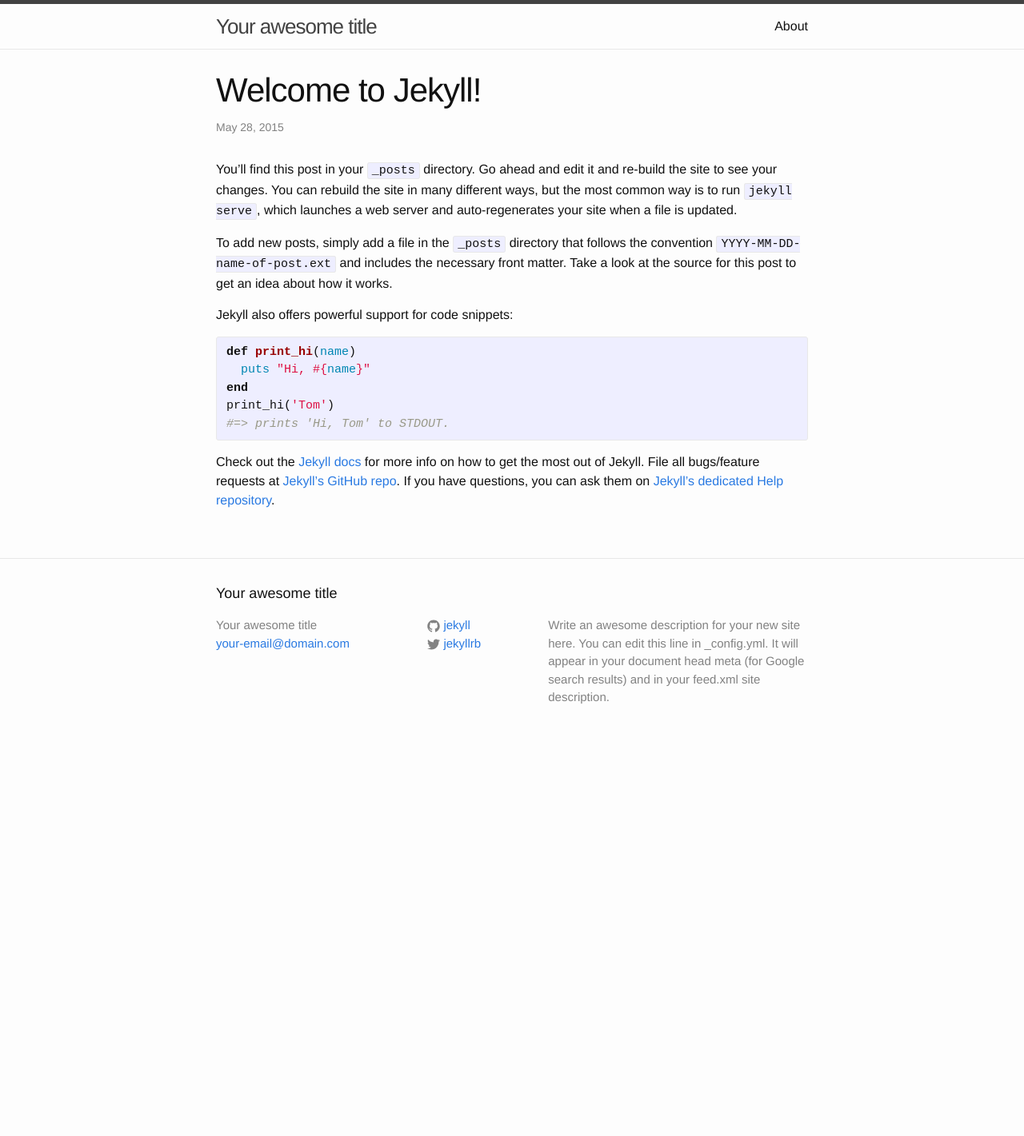
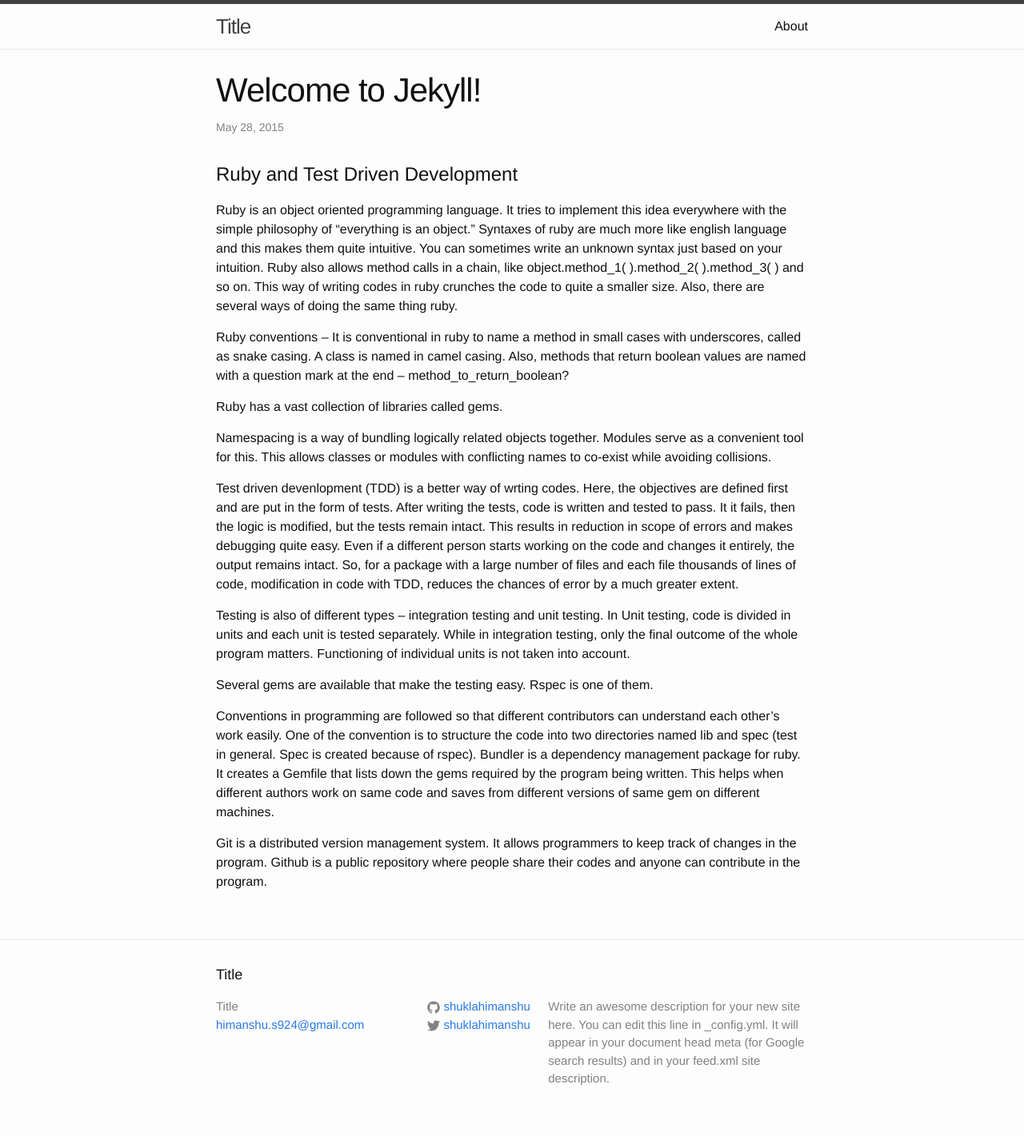
Before and after one commit to shuklahimanshu/shuklahimanshu.github.io, a Jekyll site: the page built from _posts/2015-05-28-welcome-to-jekyll.markdown, in a window 1280 px wide. Shown: the whole page at 80% size. Built offline with Jekyll 4.4.1, drawn with Linux system fonts in a browser that asks for light colours; before the commit the page ends 944 px from its top, so only the background shows below that.

Commit message:
[Himanshu] Fitst post

```diff
--- a/_config.yml
+++ b/_config.yml
@@ -1,14 +1,14 @@
 # Site settings
-title: Your awesome title
-email: your-email@domain.com
+title: Title
+email: himanshu.s924@gmail.com
 description: > # this means to ignore newlines until "baseurl:"
   Write an awesome description for your new site here. You can edit this
   line in _config.yml. It will appear in your document head meta (for
   Google search results) and in your feed.xml site description.
 baseurl: "" # the subpath of your site, e.g. /blog/
-url: "http://yourdomain.com" # the base hostname & protocol for your site
-twitter_username: jekyllrb
-github_username:  jekyll
+url: "http://shuklahimanshu.github.io" # the base hostname & protocol for your site
+twitter_username: shuklahimanshu
+github_username:  shuklahimanshu
 
 # Build settings
 markdown: kramdown
--- a/_posts/2015-05-28-welcome-to-jekyll.markdown
+++ b/_posts/2015-05-28-welcome-to-jekyll.markdown
@@ -4,22 +4,23 @@ title:  "Welcome to Jekyll!"
 date:   2015-05-28 19:18:58
 categories: jekyll update
 ---
-You’ll find this post in your `_posts` directory. Go ahead and edit it and re-build the site to see your changes. You can rebuild the site in many different ways, but the most common way is to run `jekyll serve`, which launches a web server and auto-regenerates your site when a file is updated.
+<h1> Ruby and Test Driven Development </h1>
 
-To add new posts, simply add a file in the `_posts` directory that follows the convention `YYYY-MM-DD-name-of-post.ext` and includes the necessary front matter. Take a look at the source for this post to get an idea about how it works.
 
-Jekyll also offers powerful support for code snippets:
+Ruby is an object oriented programming language. It tries to implement this idea everywhere with the simple philosophy of “everything is an object.” Syntaxes of ruby are much more like english language and this makes them quite intuitive. You can sometimes write an unknown syntax just based on your intuition. Ruby also allows method calls in a chain, like object.method_1( ).method_2( ).method_3( ) and so on.  This way of writing codes in ruby crunches the code to quite a smaller size. Also, there are several ways of doing the same thing ruby.
 
-{% highlight ruby %}
-def print_hi(name)
-  puts "Hi, #{name}"
-end
-print_hi('Tom')
-#=> prints 'Hi, Tom' to STDOUT.
-{% endhighlight %}
+Ruby conventions – It is conventional in ruby to name a method in small cases with underscores, called as snake casing. A class is named in camel casing. Also, methods that return boolean values are named with a question mark at the end – method_to_return_boolean?
 
-Check out the [Jekyll docs][jekyll] for more info on how to get the most out of Jekyll. File all bugs/feature requests at [Jekyll’s GitHub repo][jekyll-gh]. If you have questions, you can ask them on [Jekyll’s dedicated Help repository][jekyll-help].
+Ruby has a vast collection of libraries called gems.
 
-[jekyll]:      http://jekyllrb.com
-[jekyll-gh]:   https://github.com/jekyll/jekyll
-[jekyll-help]: https://github.com/jekyll/jekyll-help
+Namespacing is a way of bundling logically related objects together. Modules serve as a convenient tool for this. This allows classes or modules with conflicting names to co-exist while avoiding collisions.
+
+Test driven devenlopment (TDD) is a better way of wrting codes. Here, the objectives are defined first and are put in the form of tests. After writing the tests, code is written and tested to pass. It it fails, then the logic is modified, but the tests remain intact. This results in reduction in scope of errors and makes debugging quite easy. Even if a different person starts working on the code and changes it entirely, the output remains intact. So, for a package with a large number of files and each file thousands of lines of code, modification in code with TDD, reduces the chances of error by a much greater extent.
+
+Testing is also of different types – integration testing and unit testing. In Unit testing, code is divided in units and each unit is tested separately. While in integration testing, only the final outcome of the whole program matters. Functioning of individual units is not taken into account.
+
+Several gems are available that make the testing easy. Rspec is one of them.
+
+Conventions in programming are followed so that different contributors can understand each other’s work easily. One of the convention is to structure the code into two directories named lib and spec (test in general. Spec is created because of rspec). Bundler is a dependency management package for ruby. It creates a Gemfile that lists down the gems required by the program being written. This helps when different authors work on same code and saves from different versions of same gem on different machines.
+
+Git is a distributed version management system. It allows programmers to keep track of changes in the program. Github is a public repository where people share their codes and anyone can contribute in the program.
```
